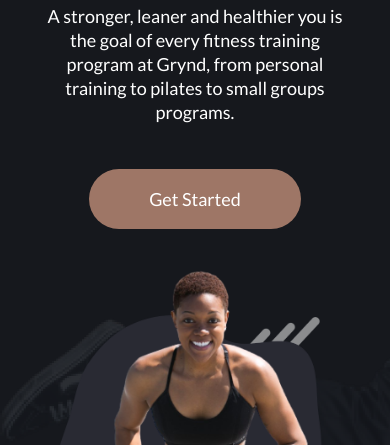
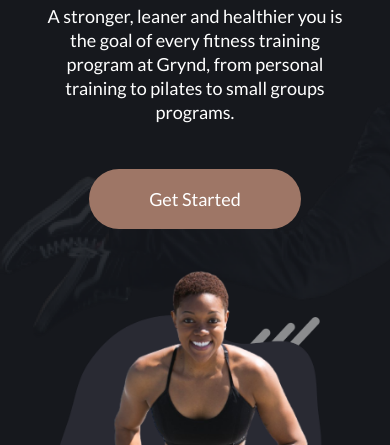
Before and after one commit to Dannyz001/grynd, a plain HTML site: page index.html in a window 390 px wide. Shown: the part 399-844 px from the top of the page. Drawn offline with Linux system fonts and the light colour scheme.

Commit message:
Add files via upload

```diff
--- a/style.css
+++ b/style.css
@@ -117,6 +117,9 @@ width: 50%;
 @media screen and (max-width: 768px) {
 
     .body-background{
+        background-image:url("images/Bg Image.png");
+        background-size: cover;
+
 
    }
    .nav-style{
@@ -140,7 +143,7 @@ width: 50%;
 }
 #CTA{
     padding: 18px 60px;
-    justify-self: center;
+
 }
 .content_img{
     width: 100%;
```
